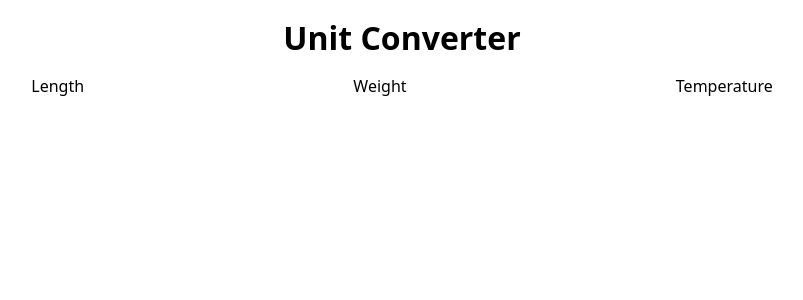
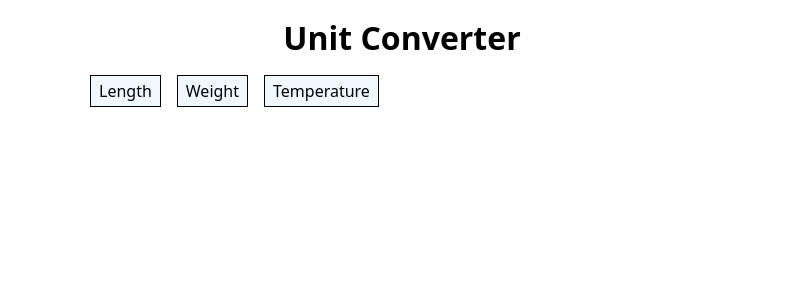
Before and after one commit to ditim15/Unit-Converter, a Flask app: page / in a window 1280 px wide. Shown: the top 300 px of the page, without its empty margins (238-1041 px from the left). Run offline with Flask 3, Linux system fonts and the light colour scheme.

Commit message:
Added grid display and styling for nav items

```diff
--- a/static/style.css
+++ b/static/style.css
@@ -4,22 +4,36 @@
     font-family: 'DM Sans', system-ui, sans-serif;
 }
 
+body {
+    display: grid;
+    grid-template-columns: auto 50% auto;
+}
+
 #header {
     text-align: center;
     margin: 2vh 0;
+    grid-column: 2;
 }
 
 nav {
     padding: 2vh 0;
     display: flex;
-    justify-content: space-evenly;
+    justify-content: start;
 }
 nav a {
     text-decoration: none;
     color: black;
     transition: color 0.2s;
+    padding: 0.5vh 1vh;
+    margin: 0 1vh;
+    background-color: aliceblue;
+    border: 1px solid black;
 }
 
 nav a:hover {
     color: dodgerblue;
 }
+
+#conversion-area {
+    background-color: dodgerblue;
+}
```
